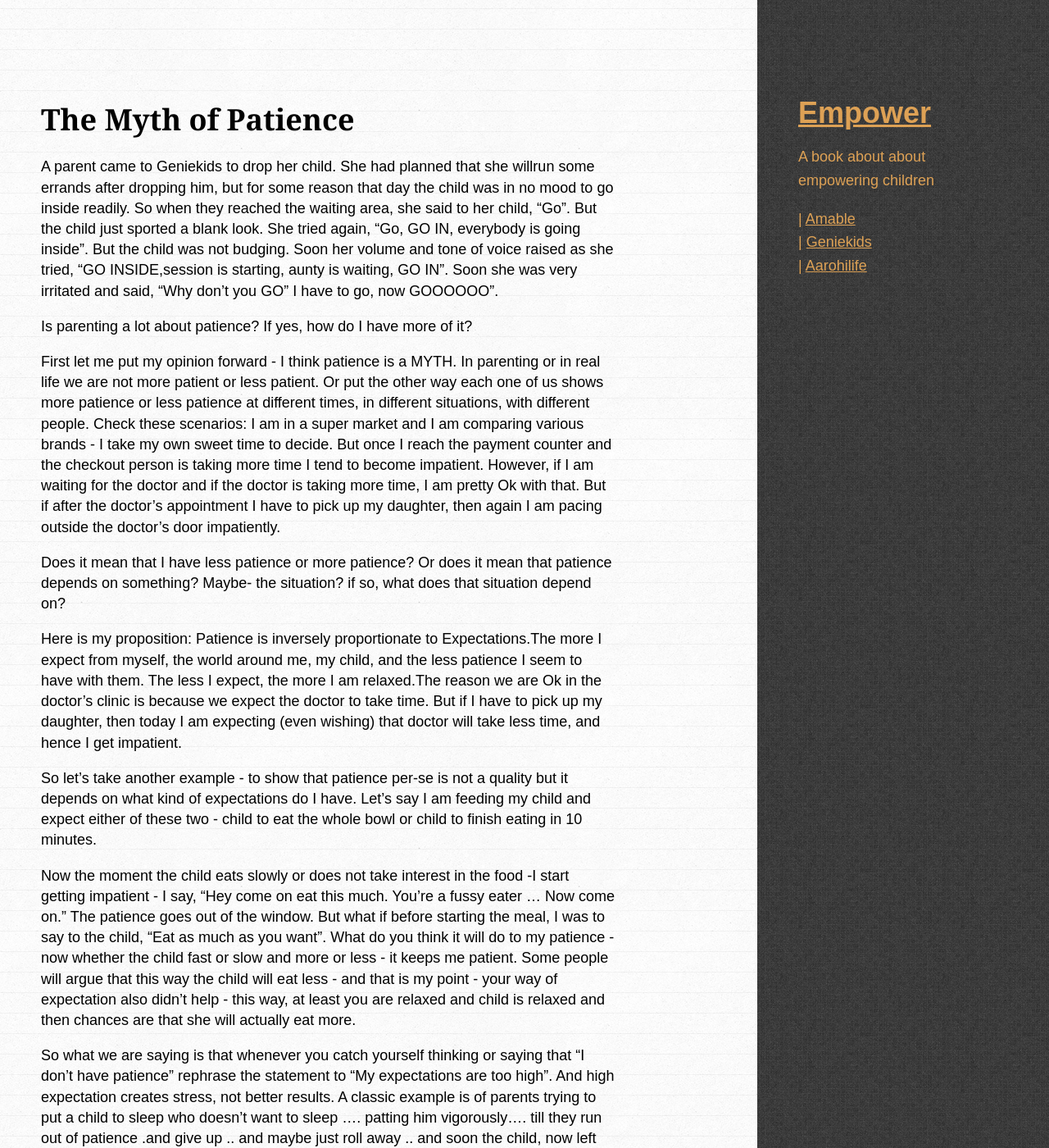
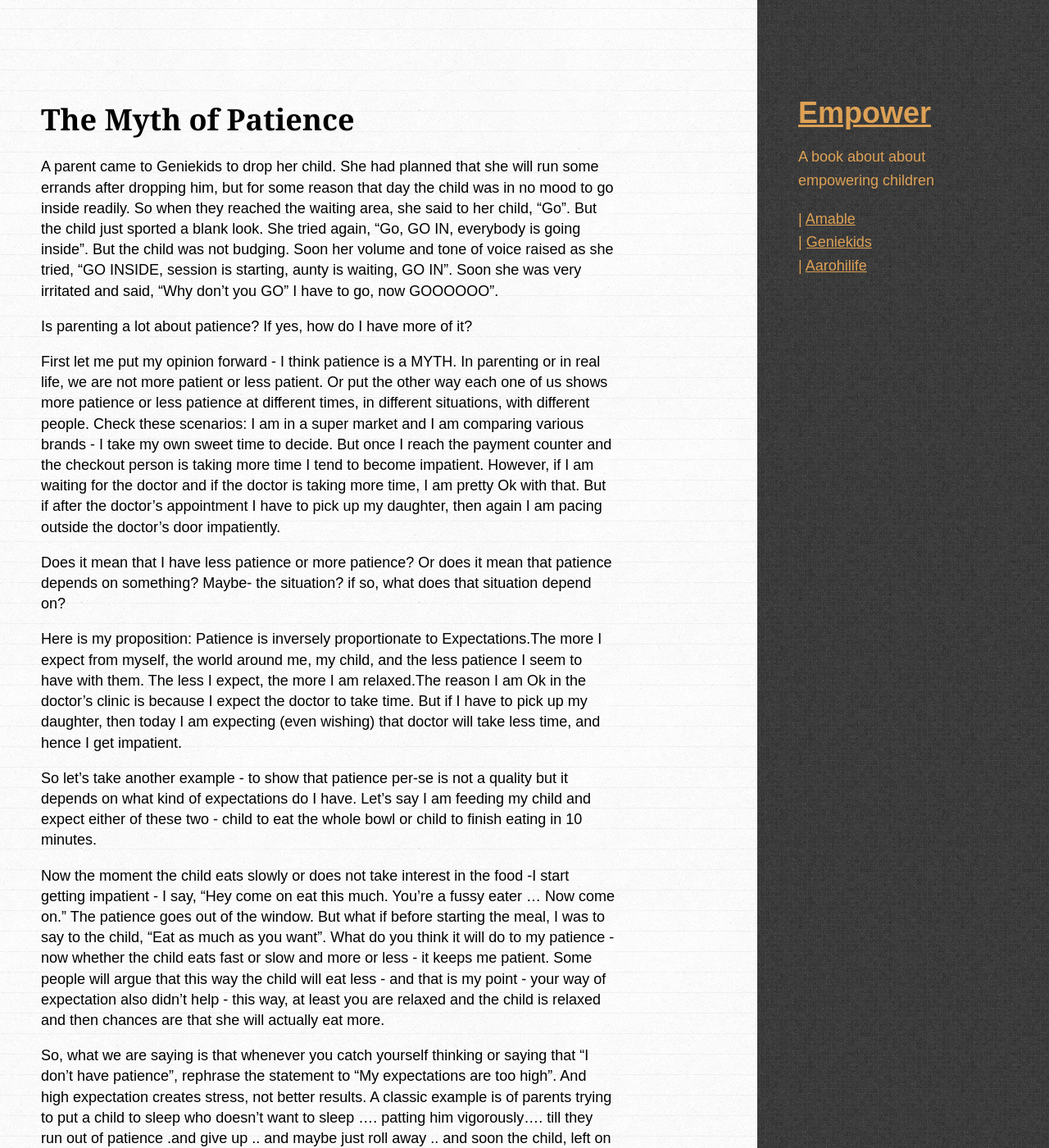
Before and after one commit to amitkaps/empower, a Jekyll site: the page built from _posts/2013-08-01-patience.md, in a window 1280 px wide and 1400 px high. Shown: the whole window at 82% size. Built offline with Jekyll 4.4.1, drawn with Linux system fonts in a browser that asks for light colours; some web fonts are replaced; some of the changed text lies outside the part shown.

Commit message:
Update 2013-08-01-patience.md
In the 16th segment, in doctor's story, I have changed 'we' to 'I' to have consistency...

'Parents trial on making children sleep'... just awesome, you have some secret cameras thru which could see all these scenes clearly... I was laughing aloud on my shortcomings...

```diff
--- a/_posts/2013-08-01-patience.md
+++ b/_posts/2013-08-01-patience.md
@@ -5,23 +5,23 @@ permalink: patience
 category: myth
 ---
 
-A parent came to Geniekids to drop her child. She had planned that she willrun some errands after dropping him, but for some reason that day the child was in no mood to go inside readily. So when they reached the waiting area, she said to her child, "Go". But the child just sported a blank look. She tried again, "Go, GO IN, everybody is going inside". But the child was not budging. Soon her volume and tone of voice raised as she tried, "GO INSIDE,session is starting, aunty is waiting, GO IN". Soon she was very irritated and said, "Why don't you GO" I have to go, now GOOOOOO".
+A parent came to Geniekids to drop her child. She had planned that she will run some errands after dropping him, but for some reason that day the child was in no mood to go inside readily. So when they reached the waiting area, she said to her child, "Go". But the child just sported a blank look. She tried again, "Go, GO IN, everybody is going inside". But the child was not budging. Soon her volume and tone of voice raised as she tried, "GO INSIDE, session is starting, aunty is waiting, GO IN". Soon she was very irritated and said, "Why don't you GO" I have to go, now GOOOOOO".
 
 Is parenting a lot about patience? If yes, how do I have more of it?
 
-First let me put my opinion forward - I think patience is a MYTH. In parenting or in real life we are not more patient or less patient. Or put the other way each one of us shows more patience or less patience at different times, in different situations, with different people. Check these scenarios: I am in a super market and I am comparing various brands - I take my own sweet time to decide. But once I reach the payment counter and the checkout person is taking more time I tend to become impatient. However, if I am waiting for the doctor and if the doctor is taking more time, I am pretty Ok with that. But if after the doctor's appointment I have to pick up my daughter, then again I am pacing outside the doctor's door impatiently.
+First let me put my opinion forward - I think patience is a MYTH. In parenting or in real life, we are not more patient or less patient. Or put the other way each one of us shows more patience or less patience at different times, in different situations, with different people. Check these scenarios: I am in a super market and I am comparing various brands - I take my own sweet time to decide. But once I reach the payment counter and the checkout person is taking more time I tend to become impatient. However, if I am waiting for the doctor and if the doctor is taking more time, I am pretty Ok with that. But if after the doctor's appointment I have to pick up my daughter, then again I am pacing outside the doctor's door impatiently.
 
 Does it mean that I have less patience or more patience? Or does it mean that patience depends on something? Maybe- the situation? if so, what does that situation depend on?
 
-Here is my proposition: Patience is inversely proportionate to Expectations.The more I expect from myself, the world around me, my child, and the less patience I seem to have with them. The less I expect, the more I am relaxed.The reason we are Ok in the doctor's clinic is because we expect the doctor to take time. But if I have to pick up my daughter, then today I am expecting (even wishing) that doctor will take less time, and hence I get impatient.
+Here is my proposition: Patience is inversely proportionate to Expectations.The more I expect from myself, the world around me, my child, and the less patience I seem to have with them. The less I expect, the more I am relaxed.The reason I am Ok in the doctor's clinic is because I expect the doctor to take time. But if I have to pick up my daughter, then today I am expecting (even wishing) that doctor will take less time, and hence I get impatient.
 
 So let’s take another example - to show that patience per-se is not a quality but it depends on what kind of expectations do I have. Let’s say I am feeding my child and expect either of these two - child to eat the whole bowl or child to finish eating in 10 minutes.
 
-Now the moment the child eats slowly or does not take interest in the food -I start getting impatient - I say, "Hey come on eat this much. You're a fussy eater … Now come on." The patience goes out of the window. But what if before starting the meal, I was to say to the child, "Eat as much as you want". What do you think it will do to my patience - now whether the child fast or slow and more or less - it keeps me patient. Some people will argue that this way the child will eat less - and that is my point - your way of expectation also didn't help - this way, at least you are relaxed and child is relaxed and then chances are that she will actually eat more.
+Now the moment the child eats slowly or does not take interest in the food -I start getting impatient - I say, "Hey come on eat this much. You're a fussy eater … Now come on." The patience goes out of the window. But what if before starting the meal, I was to say to the child, "Eat as much as you want". What do you think it will do to my patience - now whether the child eats fast or slow and more or less - it keeps me patient. Some people will argue that this way the child will eat less - and that is my point - your way of expectation also didn't help - this way, at least you are relaxed and the child is relaxed and then chances are that she will actually eat more.
 
-So what we are saying is that whenever you catch yourself thinking or saying that "I don't have patience" rephrase the statement to "My expectations are too high". And high expectation creates stress, not better results. A classic example is of parents trying to put a child to sleep who doesn't want to sleep …. patting him vigorously.... till they run out of patience .and give up .. and maybe just roll away .. and soon the child, now left on his own, goes to sleep!
+So, what we are saying is that whenever you catch yourself thinking or saying that "I don't have patience", rephrase the statement to "My expectations are too high". And high expectation creates stress, not better results. A classic example is of parents trying to put a child to sleep who doesn't want to sleep …. patting him vigorously.... till they run out of patience .and give up .. and maybe just roll away .. and soon the child, left on his own, goes to sleep!
 
-When we work from the paradigm of "I do not have patience" - it seems to imply - this is not in my control - the child is to be blamed for this - I am made like that - it cannot be made better. Its like patience is a resource and I have less of it - this thinking is final and fatalistic. However the moment you work from the paradigm of "My expectations are too high" - it implies that I am responsible for that - and my expectation are perfectly in my control - and when I want I CAN LOWER THEM. This way of thinking is flexible and restorative.
+When we work from the paradigm of "I do not have patience" - it seems to imply - this is not in my control - the child is to be blamed for this - I am made like that - it cannot be made better. Its like patience is a resource and I have less of it - this thinking is final and fatalistic. However the moment you work from the paradigm of "My expectations are too high" - it implies that I am responsible for that - and my expectation are perfectly in my control - and when I want, I CAN LOWER THEM. This way of thinking is flexible and restorative.
 
 So check out where you operate from - a lot of us have very high expectations from ourselves and from our children - "She should eat well, she should be organized, she should study well, on time, sitting properly in the chair with no shake in her concentration, while she should also learn her keyboard lessons fast so that she can play whenever I want her to play in front of my friends ...
 
```
